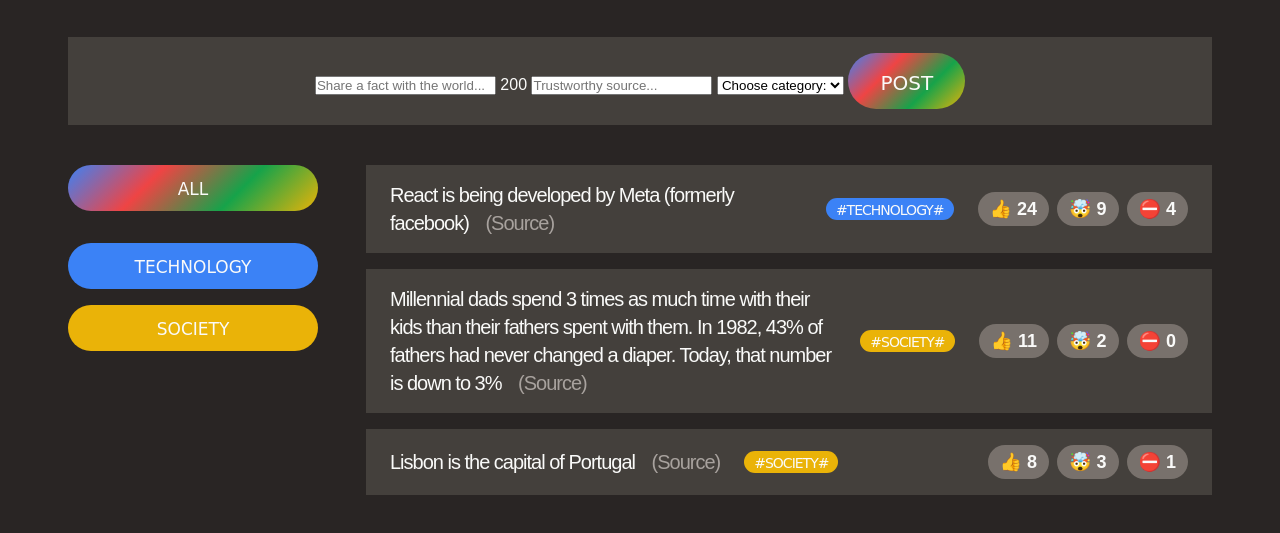
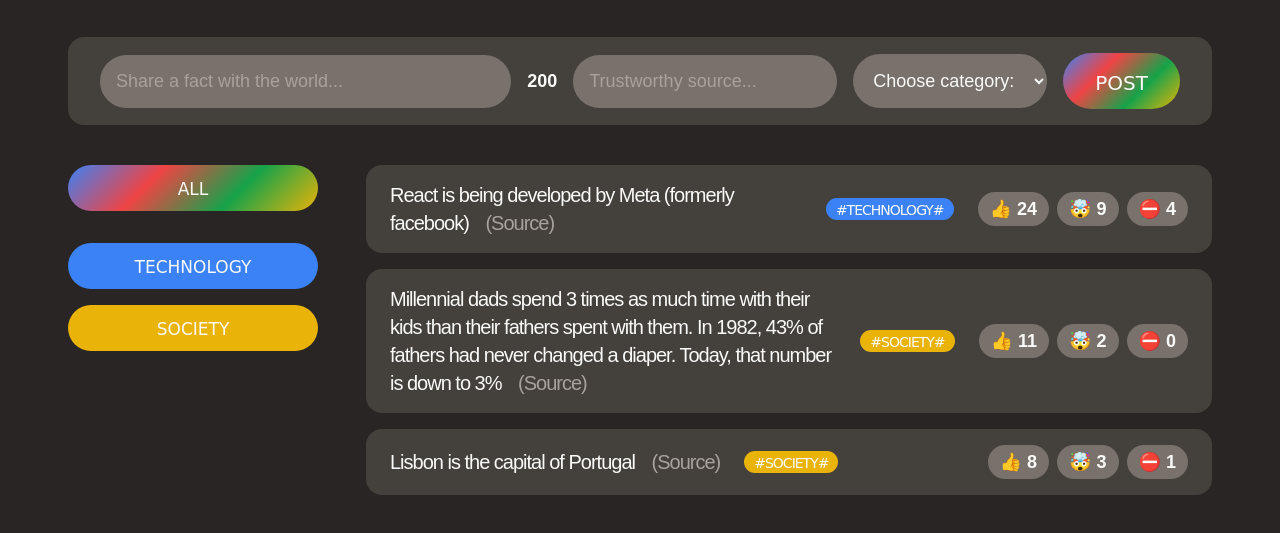
Before and after one commit to Dmytr1K/today-i-learned, a website: page index.html in a window 1280 px wide. Shown: the part 119-652 px from the top of the page. Drawn offline with Linux system fonts and the light colour scheme; a web font is replaced by a local one.

Commit message:
add fact form styling

```diff
--- a/style.css
+++ b/style.css
@@ -29,8 +29,12 @@ body {
 .fact-form {
   background-color: #44403c;
   margin-bottom: 40px;
-  padding: 16px 40px;
-  text-align: center;
+  padding: 16px 32px;
+  border-radius: 16px;
+
+  display: flex;
+  align-items: center;
+  gap: 16px;
 }
 
 .main {
@@ -75,6 +79,7 @@ ul {
   margin-bottom: 16px;
   padding: 16px 24px;
   letter-spacing: -1px;
+  border-radius: 16px;
 
   display: flex;
   align-items: center;
@@ -159,3 +164,28 @@ ul {
   background-image: none;
   width: 100%;
 }
+
+.fact-form input,
+.fact-form select {
+  background-color: #78716c;
+  border: none;
+  border-radius: 100px;
+  padding: 16px;
+  font-size: 18px;
+  font-family: inherit;
+  color: inherit;
+}
+
+.fact-form input::placeholder {
+  color: #a8a29e;
+}
+
+.fact-form input:first-child {
+  min-width: 330px;
+  flex-grow: 1;
+}
+
+.fact-form span {
+  font-weight: 600;
+  font-size: 18px;
+}
```
